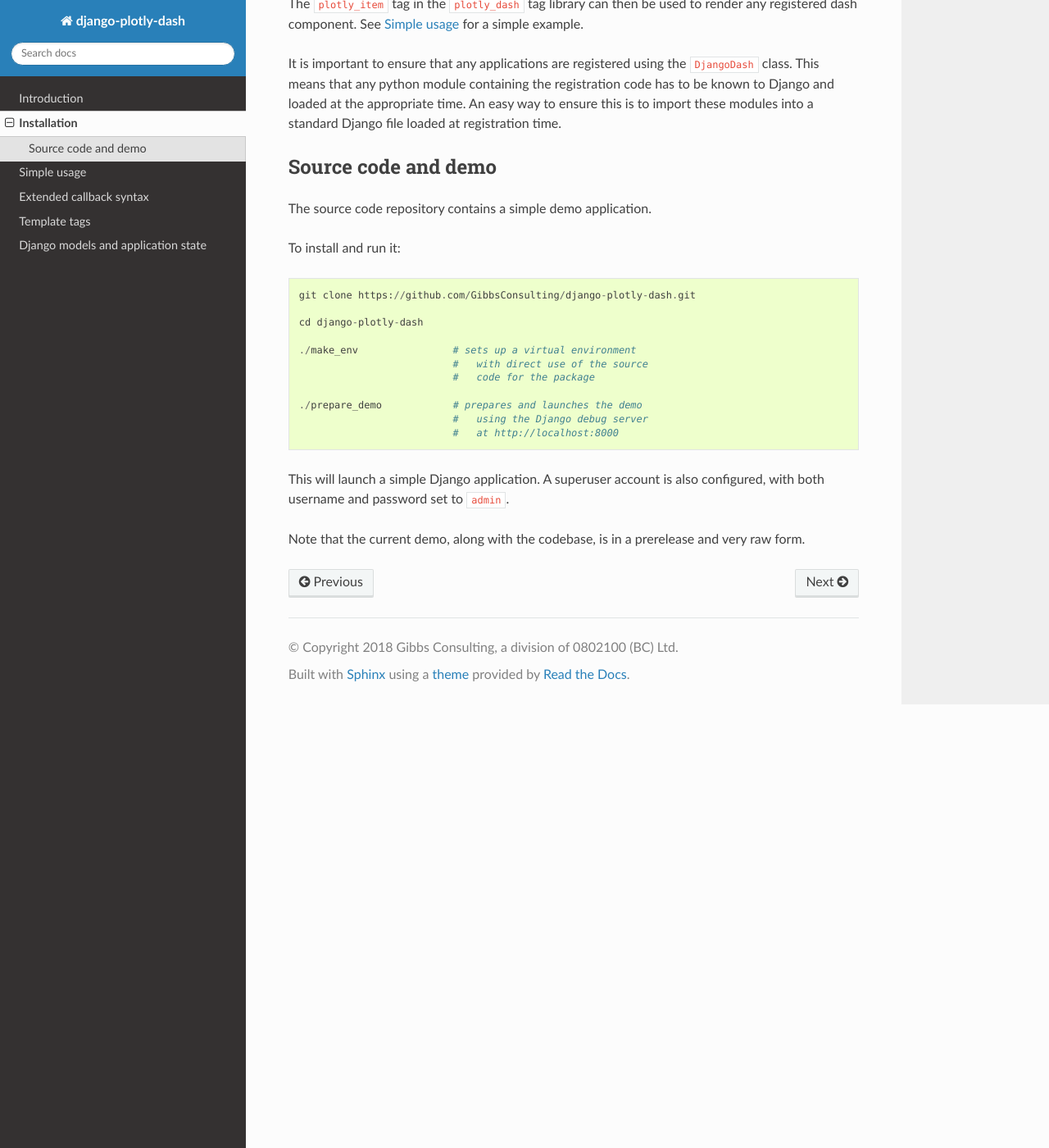
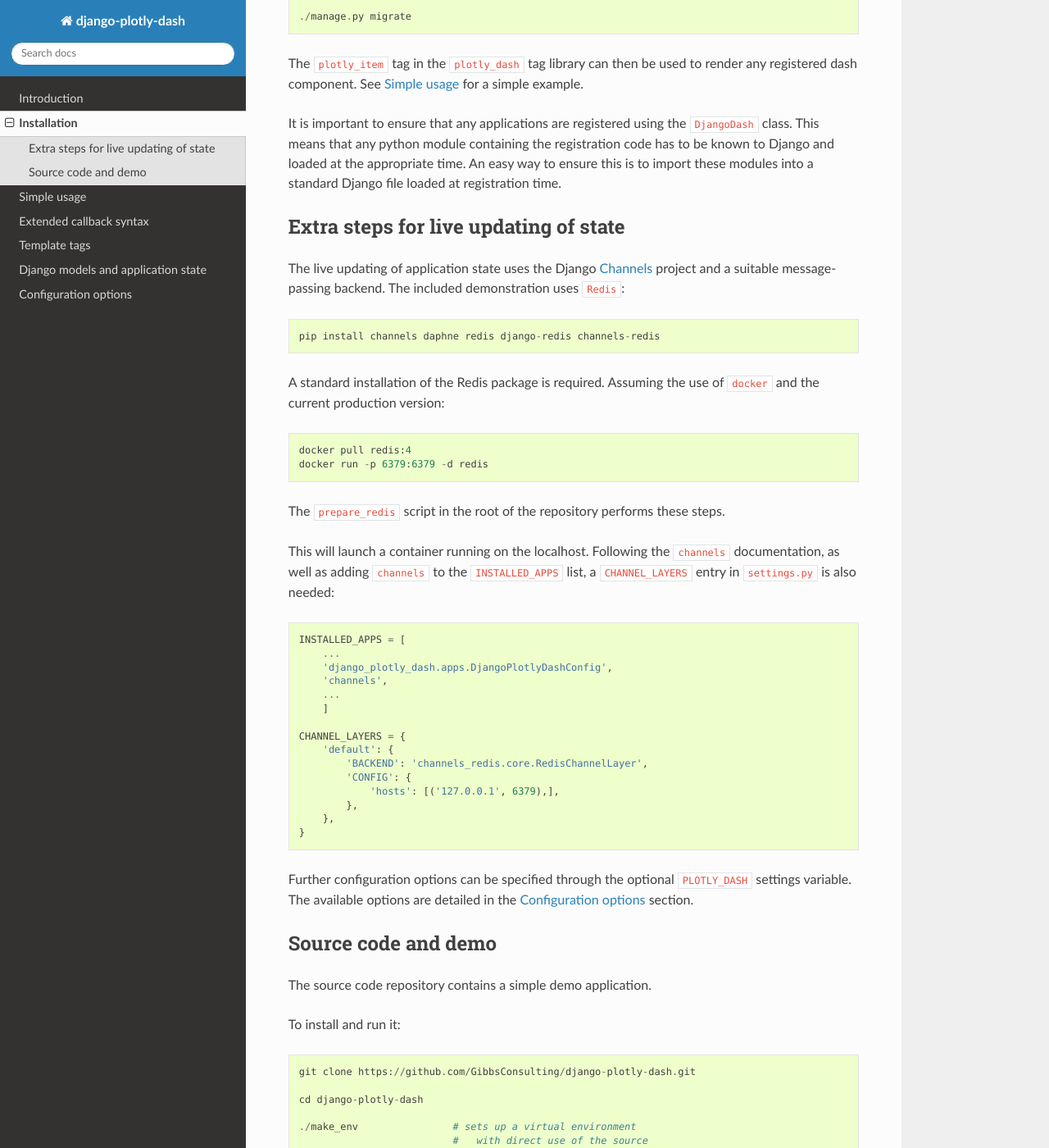
Before and after one commit to GibbsConsulting/django-plotly-dash, a Sphinx documentation site: the page built from docs/installation.rst, in a window 1280 px wide and 1400 px high, scrolled down 891 px. Shown: the whole window at 82% size. Built offline with Sphinx 7.4.7 and the Read the Docs theme 2.0.0, drawn with Linux system fonts in a browser that asks for light colours; some of the changed text lies outside the part shown.

Commit message:
Updated documentation to cover configuration and installation of channels and redis

```diff
--- a/docs/index.rst
+++ b/docs/index.rst
@@ -20,3 +20,4 @@ Contents
    extended_callbacks
    template_tags
    models_and_state
+   configuration
--- a/docs/installation.rst
+++ b/docs/installation.rst
@@ -3,7 +3,10 @@
 Installation
 ============
 
-Use pip to install the package, preferably to a local virtualenv.::
+The package requires version 2.0 or greater of Django, essentially due to the use of the ``path`` function for
+registering routes.
+
+Use pip to install the package, preferably to a local virtualenv::
 
     pip install django_plotly_dash
 
@@ -37,6 +40,44 @@ The ``plotly_item`` tag in the ``plotly_dash`` tag library can then be used to r
 
 It is important to ensure that any applications are registered using the ``DjangoDash`` class. This means that any python module containing the registration code has to be known to Django and loaded at the appropriate time. An easy way to ensure this is to import these modules into a standard Django file loaded at registration time.
 
+Extra steps for live updating of state
+--------------------------------------
+
+The live updating of application state uses the Django `Channels <https://channels.readthedocs.io/en/latest/index.html>`_ project and a suitable
+message-passing backend. The included demonstration uses ``Redis``::
+
+    pip install channels daphne redis django-redis channels-redis
+
+A standard installation of the Redis package is required. Assuming the use of ``docker`` and the current production version::
+
+    docker pull redis:4
+    docker run -p 6379:6379 -d redis
+
+The ``prepare_redis`` script in the root of the repository performs these steps.
+
+This will launch a container running on the localhost. Following the ``channels`` documentation, as
+well as adding ``channels`` to the ``INSTALLED_APPS`` list, a ``CHANNEL_LAYERS`` entry in
+``settings.py`` is also needed::
+
+    INSTALLED_APPS = [
+        ...
+        'django_plotly_dash.apps.DjangoPlotlyDashConfig',
+        'channels',
+        ...
+        ]
+
+    CHANNEL_LAYERS = {
+        'default': {
+            'BACKEND': 'channels_redis.core.RedisChannelLayer',
+            'CONFIG': {
+                'hosts': [('127.0.0.1', 6379),],
+            },
+        },
+    }
+
+Further configuration options can be specified through the optional ``PLOTLY_DASH`` settings variable. The
+available options are detailed in the :ref:`configuration` section.
+
 Source code and demo
 --------------------
 
@@ -52,10 +93,15 @@ To install and run it::
                             #   with direct use of the source
                             #   code for the package
 
+  ./prepare_redis           # downloads a redis docker container
+                            #   and launches it with default settings
+                            #   *THIS STEP IS OPTIONAL*
+
   ./prepare_demo            # prepares and launches the demo
                             #   using the Django debug server
                             #   at http://localhost:8000
 
-This will launch a simple Django application. A superuser account is also configured, with both username and password set to ``admin``.
+This will launch a simple Django application. A superuser account is also configured, with both username and password set to ``admin``. If
+the ``prepare_redis`` step is skipped then the fourth demo page, exhibiting live updating, will not work.
 
 Note that the current demo, along with the codebase, is in a prerelease and very raw form.
--- a/docs/introduction.rst
+++ b/docs/introduction.rst
@@ -16,6 +16,7 @@ There is nothing here that cannot be achieved through expanding the Flask app ar
 framework. The purpose of this project is to enable the above features, given that the choice to use Django has already been made.
 
 .. _overview:
+
 Overview
 --------
 
```
Also changed, not shown: README.md (+4 -0 lines), docs/configuration.rst (added, +10 -0 lines), 1 other file.
